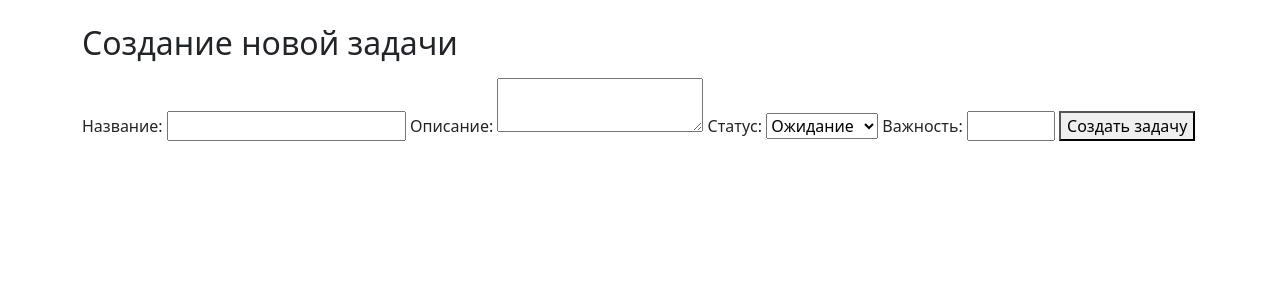
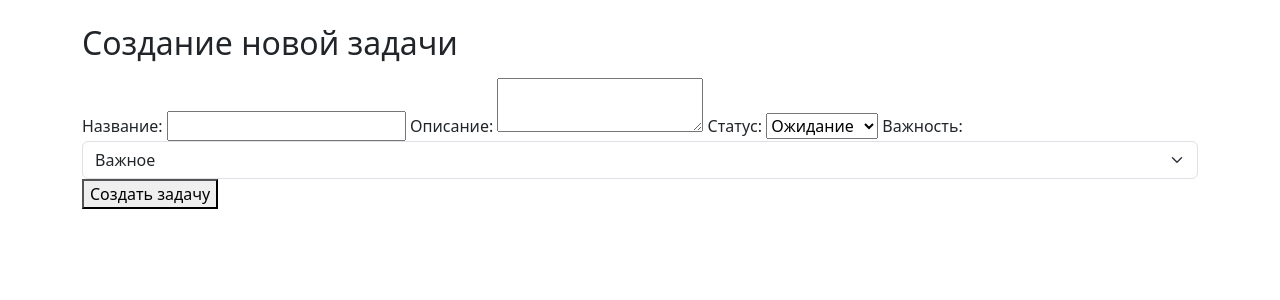
Before and after one commit to Dred85/TODO_LIST_FASTAPI, a FastAPI app: page /tasks/create in a window 1280 px wide. Shown: the top 300 px of the page. Run offline with FastAPI, Linux system fonts and the light colour scheme.

Commit message:
add create_task.html

```diff
--- a/Templates/create_task.html
+++ b/Templates/create_task.html
@@ -24,7 +24,11 @@
     </select>
 
     <label for="importance">Важность:</label>
-    <input type="number" id="importance" name="importance" min="1" max="10">
+    <select id="importance" name="importance" class="form-select">
+        <option value="Важное">Важное</option>
+        <option value="Очень важное">Очень важное</option>
+        <option value="Не важное">Не важное</option>
+    </select>
 
     <button type="submit">Создать задачу</button>
 </form>
--- a/main.py
+++ b/main.py
@@ -50,7 +50,7 @@ async def create_task_handler(
     title: str = Form(...),
     description: str = Form(""),
     status: str = Form("pending"),
-    importance: int = Form(1),
+    importance: str = Form("Важное"),
     db: AsyncSession = Depends(get_db)
 ):
     task_data = TaskCreate(
@@ -64,7 +64,7 @@ async def create_task_handler(
     await db.commit()
     await db.refresh(new_task)
 
-    return RedirectResponse(url=f"/tasks/{new_task.id}", status_code=303)
+    return RedirectResponse(url=f"/todo/", status_code=303)
 
 
 
```
